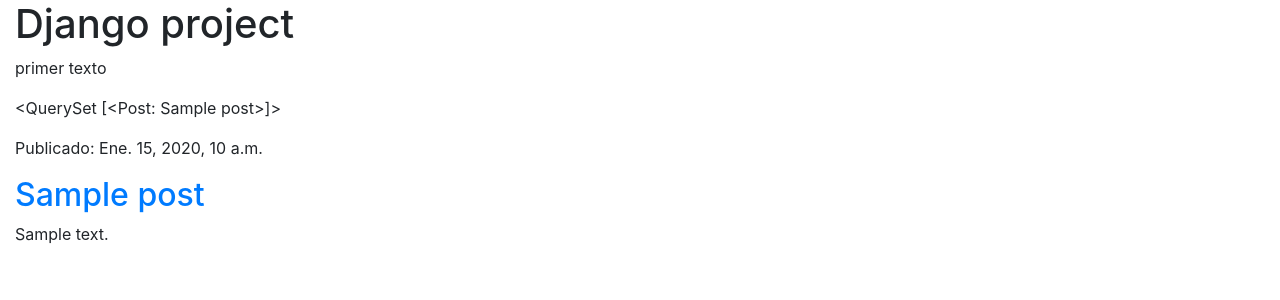
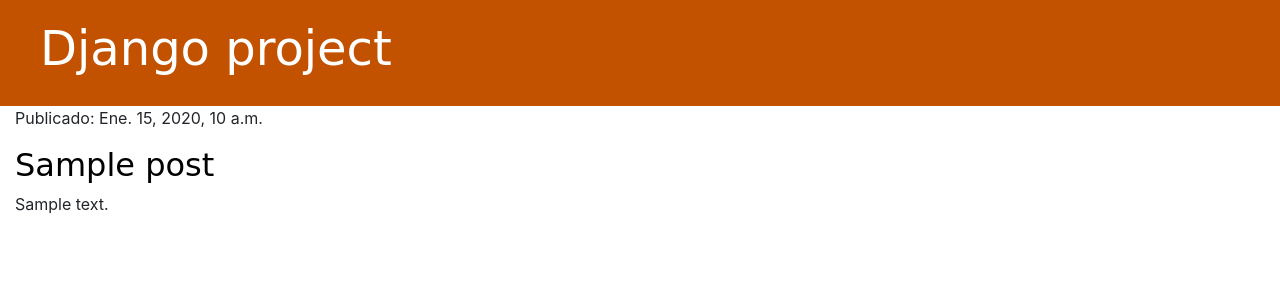
Before and after one commit to jrangel93/my-first-blog, a Django app: template blog/templates/blog/post_list.html in a window 1280 px wide. Shown: the top 300 px of the page. Run offline with Django 3.2, Linux system fonts and the light colour scheme; the template is opened without the code that fills it: values that come from a table or form of the project are taken from there, others are empty; tables that the repository leaves empty hold one stand-in row (values such as "Sample post"); some libraries are stand-ins or nearby versions.

Commit message:
MORE static

```diff
--- /dev/null
+++ b/blog/static/css/blog.css
@@ -0,0 +1,46 @@
+.page-header {
+    background-color: #C25100;
+    margin-top: 0;
+    padding: 20px 20px 20px 40px;
+}
+
+.page-header h1, .page-header h1 a, .page-header h1 a:visited, .page-header h1 a:active {
+    color: #ffffff;
+    font-size: 36pt;
+    text-decoration: none;
+}
+
+.content {
+    margin-left: 40px;
+}
+
+h1, h2, h3, h4 {
+    font-family: 'Lobster', cursive;
+}
+
+.date {
+    color: #828282;
+}
+
+.save {
+    float: right;
+}
+
+.post-form textarea, .post-form input {
+    width: 100%;
+}
+
+.top-menu, .top-menu:hover, .top-menu:visited {
+    color: #ffffff;
+    float: right;
+    font-size: 26pt;
+    margin-right: 20px;
+}
+
+.post {
+    margin-bottom: 70px;
+}
+
+.post h2 a, .post h2 a:visited {
+    color: #000000;
+}
--- a/blog/templates/blog/post_list.html
+++ b/blog/templates/blog/post_list.html
@@ -1,4 +1,5 @@
 <!doctype html>
+{% load static %}
 <html lang="es">
   <head>
     <!-- Required meta tags -->
@@ -7,25 +8,26 @@
 
     <!-- Bootstrap CSS -->
     <link rel="stylesheet" href="https://stackpath.bootstrapcdn.com/bootstrap/4.3.1/css/bootstrap.min.css" integrity="sha384-ggOyR0iXCbMQv3Xipma34MD+dH/1fQ784/j6cY/iJTQUOhcWr7x9JvoRxT2MZw1T" crossorigin="anonymous">
+    <link rel="stylesheet" href="{% static 'css/blog.css' %}">
 
     <title>..::Django-Web::..</title>
   </head>
   <body>
 
 
-    <div class="container-fluid">
+    <div class="page-header">
     	<h1>Django project</h1>
-    <p>primer texto</p>
-    <href><p>{{posts}}</p></href>
     </div>
 
 {% for post in posts %}
 
     <div class="container-fluid">
 
-      <p>Publicado: {{ post.published_date }}</p>
+      <div class="post">
+        <p>Publicado: {{ post.published_date }}</p>
       <h2><a href="">{{ post.title }}</a></h2>
       <p>{{ post.text|linebreaksbr }}</p>
+      </div>
 
     </div>
 {% endfor %}
```
